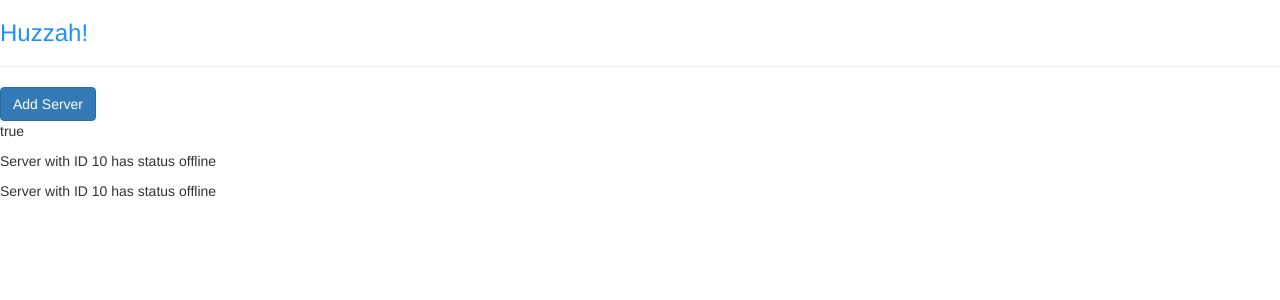
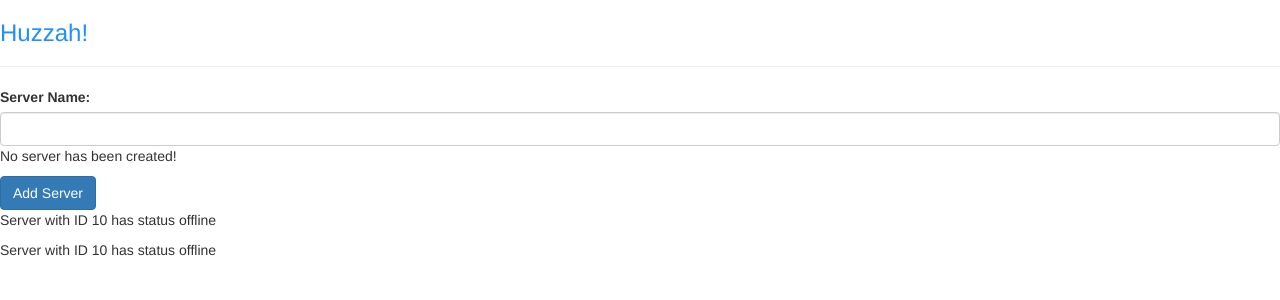
Before and after one commit to jiveace/ng4-complete-guide, an Angular app: page / in a window 1280 px wide. Shown: the top 300 px of the page. Built offline with nearby package versions, Linux system fonts and the light colour scheme.

Commit message:
Adding DataBinding

```diff
--- a/src/app/app.module.ts
+++ b/src/app/app.module.ts
@@ -1,5 +1,6 @@
 import { BrowserModule } from '@angular/platform-browser';
 import { NgModule } from '@angular/core';
+import { FormsModule } from '@angular/forms';
 
 import { AppComponent } from './app.component';
 import { ServerComponent } from './server/server.component';
@@ -12,7 +13,8 @@ import { ServersComponent } from './servers/servers.component';
     ServersComponent
   ],
   imports: [
-    BrowserModule
+    BrowserModule,
+    FormsModule
   ],
   providers: [],
   bootstrap: [AppComponent]
--- a/src/app/servers/servers.component.html
+++ b/src/app/servers/servers.component.html
@@ -1,8 +1,22 @@
+<label>Server Name:</label>
+<!-- <input type="text"
+       class="form-control"
+       (input)="onUpdateServerName($event)"
+       name=""
+       value=""> -->
+ <input type="text"
+        class="form-control"
+        [(ngModel)]="serverName"
+        name=""
+        value="">
+
+<p [innerText]="serverCreationStatus"></p>
+
 <button
   [disabled]="!allowNewServer"
-  class="btn btn-primary">
+  class="btn btn-primary"
+  (click)="onCreateServer()">
     Add Server
 </button>
-<p [innerText]="allowNewServer"></p>
 <app-server></app-server>
 <app-server></app-server>
--- a/src/app/servers/servers.component.ts
+++ b/src/app/servers/servers.component.ts
@@ -7,6 +7,8 @@ import { Component, OnInit } from '@angular/core';
 })
 export class ServersComponent implements OnInit {
   allowNewServer = false;
+  serverCreationStatus = 'No server has been created!'
+  serverName = ''
 
   constructor() {
   setTimeout(() => {
@@ -16,4 +18,11 @@ export class ServersComponent implements OnInit {
   ngOnInit(): void {
   }
 
+  onCreateServer() {
+    this.serverCreationStatus = 'Server created! Name is ' + this.serverName
+  }
+
+  onUpdateServerName(event: any) {
+  this.serverName = <HTMLInputElement>event.target.value;
+  }
 }
```
